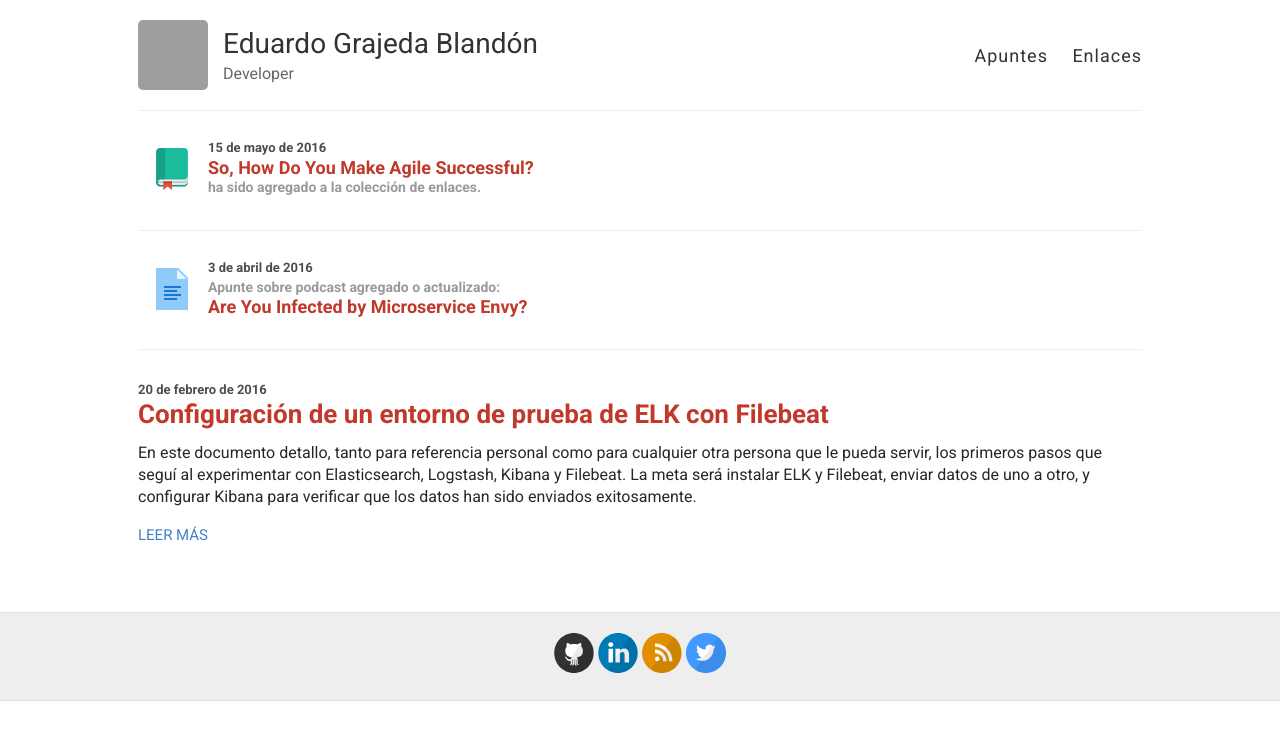
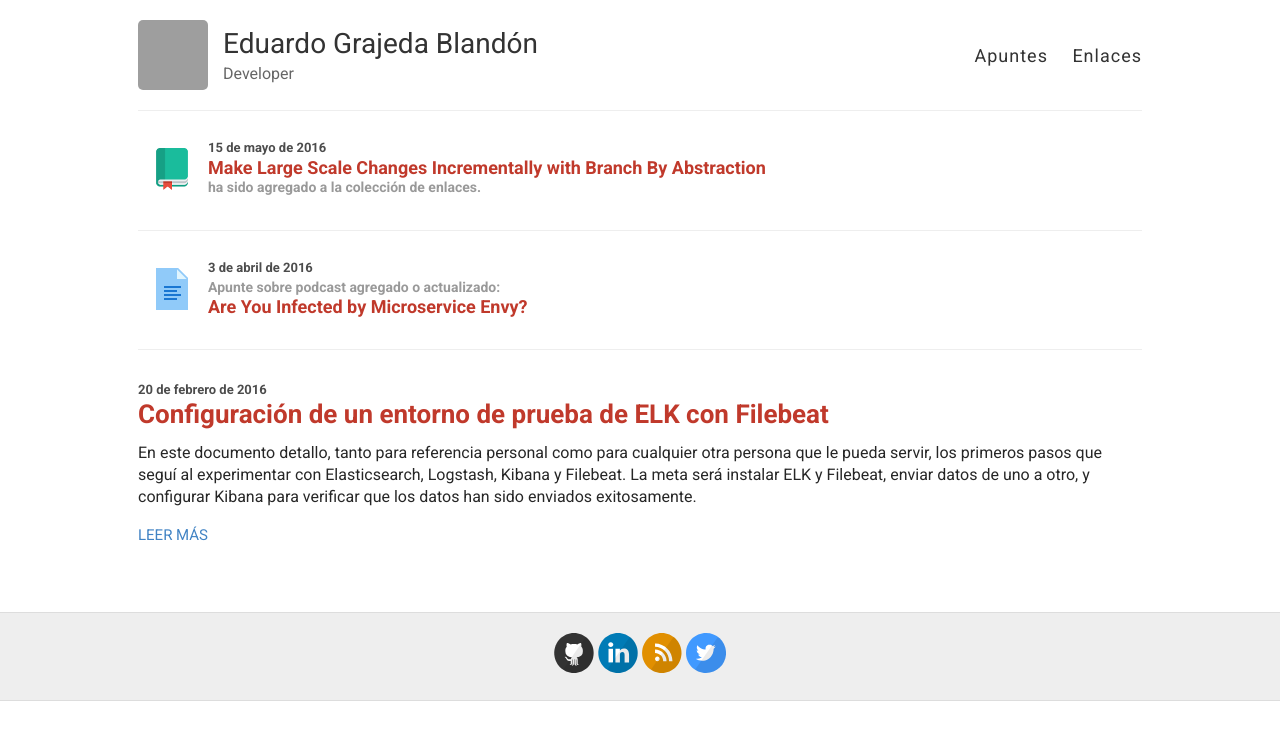
Before and after one commit to egrajeda/www, a Jekyll site: the page built from index.html, in a window 1280 px wide. Shown: the top 740 px of the page. Built offline with Jekyll 4.4.1, drawn with Linux system fonts in a browser that asks for light colours; grey boxes are pictures that could not be loaded.

Commit message:
Agregado "Make Large Scale Changes Incrementally with Branch By Abstraction" a la colección de enlaces.

```diff
--- a/_data/enlaces.json
+++ b/_data/enlaces.json
@@ -28,5 +28,11 @@
     "category": "agile",
     "excerpt": "Last year, I wrote an article (\u201cWhy Agile didn\u2019t work\u201d) that provoked a lot of discussion. Some people have been badly hurt by Agile, while others have had good experiences with Agile. These discussions usually boil down to the same conclusion: \u201cit is not about process, it is about people.",
     "title": "So, How Do You Make Agile Successful?"
+  },
+  {
+    "url": "http://continuousdelivery.com/2011/05/make-large-scale-changes-incrementally-with-branch-by-abstraction/",
+    "category": "programming",
+    "excerpt": "Many development teams are used to making heavy use of branches in version control. Distributed version control systems make this even more convenient. Thus one of the more controversial statements in Continuous Delivery is that you can\u2019t do continuous integration and use branches.",
+    "title": "Make Large Scale Changes Incrementally with Branch By Abstraction"
   }
 ]
```
Also changed, not shown: enlaces/_posts/2016-05-15-update.md (+3 -3 lines).
